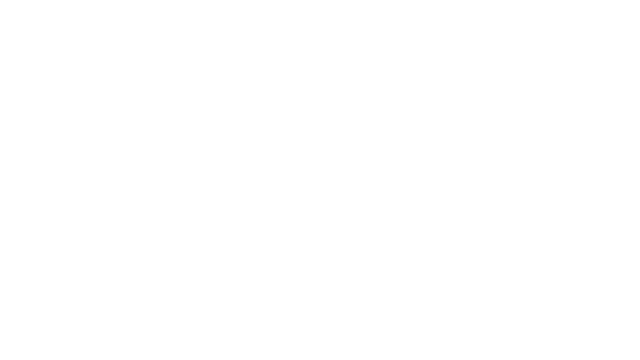
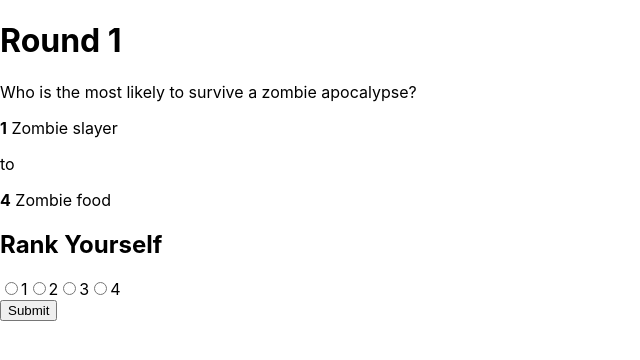
Before and after one commit to hyrumjackson/perception, a React (Create React App) app: page /question in a window 1280 px wide. Before the commit this address had no page. Shown: the top 360 px of the page, without its empty margins (0-640 px from the left). Built offline with nearby package versions, Linux system fonts and the light colour scheme; the HTML template or start-up script is replaced by a standard one.

Commit message:
Added question screen

```diff
--- a/src/App.tsx
+++ b/src/App.tsx
@@ -8,6 +8,7 @@
 import EnterCode from './pages/EnterCode';
 import PlayerInfo from './pages/PlayerInfo';
 import PlayerLobby from './pages/PlayerLobby';
+import Question from './pages/Question';
 
 function App() {
   return (
@@ -22,6 +23,7 @@
         <Route path="/lobby" element={<PlayerLobby />} />
         <Route path="/game-settings" element={<GameSettings />} />
         <Route path="/how-to-play" element={<HowToPlay />} />
+        <Route path="/question" element={<Question />} />
       </Routes>
     </Router>
   );
--- a/src/pages/HowToPlay.tsx
+++ b/src/pages/HowToPlay.tsx
@@ -11,7 +11,7 @@
         <br />
         (For now, imagine a cool video or animation here!)
       </p>
-      <button onClick={() => navigate('/prompt-voting')}>Continue</button>
+      <button onClick={() => navigate('/question')}>Continue</button>
     </div>
   );
 };
--- /dev/null
+++ b/src/pages/Question.tsx
@@ -0,0 +1,25 @@
+import { useNavigate } from 'react-router-dom';
+
+const Question = () => {
+    const navigate = useNavigate();
+
+    return (
+        <div className="page">
+            <h1>Round 1</h1>
+            <p>Who is the most likely to survive a zombie apocalypse?</p>
+            <p><strong>1</strong> Zombie slayer</p>
+            <p>to</p>
+            <p><strong>4</strong> Zombie food</p>
+            <h2>Rank Yourself</h2>
+            <div>
+                <label><input type="radio" name="ranking" />1</label>
+                <label><input type="radio" name="ranking" />2</label>
+                <label><input type="radio" name="ranking" />3</label>
+                <label><input type="radio" name="ranking" />4</label>
+            </div>
+            <button onClick={() => navigate('/waiting')}>Submit</button>
+        </div>
+    );
+};
+
+export default Question;
```
